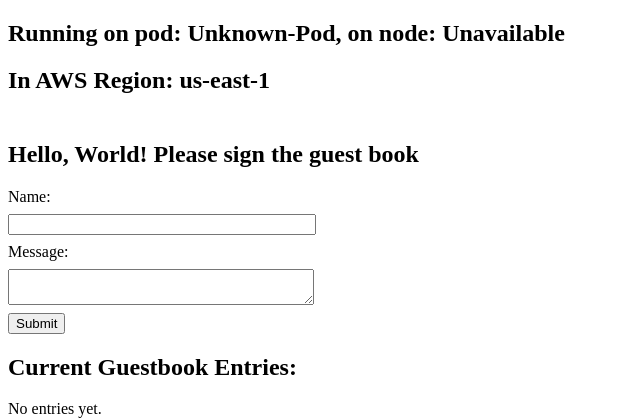
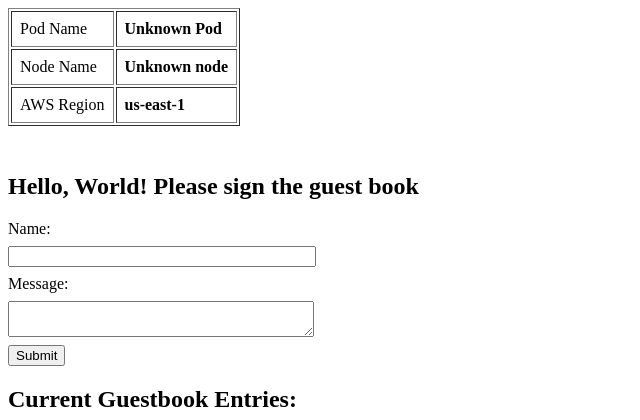
Before and after one commit to setheliot/xyz_app_poc, a Flask app: page / in a window 1280 px wide. Shown: the top 420 px of the page, without its empty margins (0-640 px from the left). Run offline with Flask 3, Linux system fonts and the light colour scheme; data that the repository does not hold is empty.

Commit message:
more app improvements

```diff
--- a/src/app.py
+++ b/src/app.py
@@ -11,11 +11,11 @@ app = Flask(__name__)
 
 # Function to get the node name from the environment variable
 def get_node_name():
-    return os.getenv("NODE_NAME", "Unavailable")
+    return os.getenv("NODE_NAME", "Unknown node")
 
 # Get pod name if defined
 def get_pod_name():
-    return os.getenv("KUBERNETES_POD_NAME", os.getenv("HOSTNAME", "Unknown-Pod"))
+    return os.getenv("KUBERNETES_POD_NAME", os.getenv("HOSTNAME", "Unknown Pod"))
 
 # Function to get the AWS Region from the environment variable
 def get_region():
--- a/src/templates/guestbook.html
+++ b/src/templates/guestbook.html
@@ -18,8 +18,21 @@
         </style>
     </head>
     <body>
-        <h2>Running on pod: {{ pod_name }}, on node: {{ node_name }}</h2>
-        <h2>In AWS Region: {{ region }}</h2>
+        <table border="1" cellpadding="8">
+            <tr>
+                <td>Pod Name</td>
+                <td><b>{{ pod_name }}</b></td>
+            </tr>
+            <tr>
+                <td>Node Name</td>
+                <td><b>{{ node_name }}</b></td>
+            </tr>
+            <tr>
+                <td>AWS Region</td>
+                <td><b>{{ region }}</b></td>
+            </tr>
+
+        </table>
         <h2><br/>Hello, World!  Please sign the guest book</h2>
         <form action="/" method="post">
             <label for="name">Name:</label>
```
